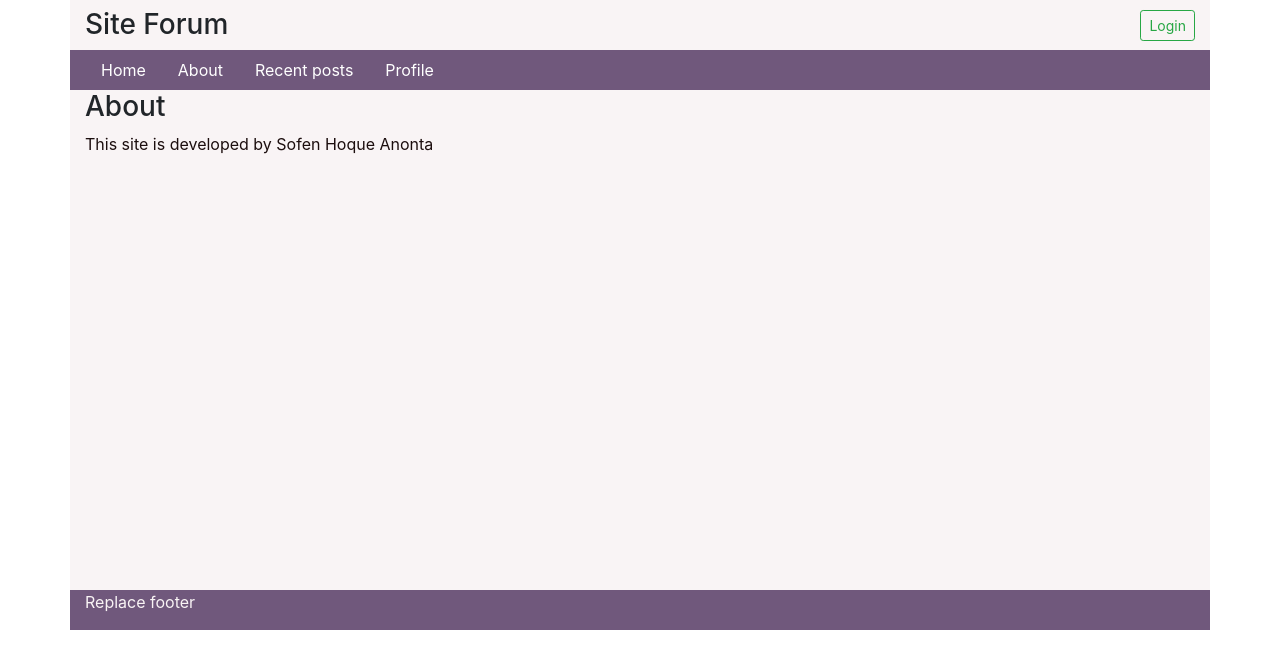
After one commit to SH-anonta/Discussion-Forum, a Django app: page /forum/about in a window 1280 px wide. The commit adds this page. Shown: the top 669 px of the page. Run offline with Django 3.2, Linux system fonts and the light colour scheme; some libraries are stand-ins or nearby versions.

Commit message:
create new view and template for about page add url mapping to about page view

```diff
--- /dev/null
+++ b/forum/templates/forum/about_page.html
@@ -0,0 +1,14 @@
+{%extends 'forum/layout_base_template.html'%}
+
+{%block MainContent%}
+    <div class="container">
+        <div class="row">
+            <div class="col-sm-12">
+                <h3 class="h3">About</h3>
+                <p> This site is developed by Sofen Hoque Anonta</p>
+            </div>
+
+        </div>
+
+    </div>
+{%endblock%}
--- a/forum/templates/forum/layout_base_template.html
+++ b/forum/templates/forum/layout_base_template.html
@@ -50,7 +50,7 @@ It also provides default content for Header footer and sidebar
         <div class="col-sm-12">
             <nav class="nav">
                 <a class="nav-link" href="{%url 'forum:homepage'%}">Home</a>
-                <a class="nav-link" href="{%url 'forum:homepage'%}">About</a>
+                <a class="nav-link" href="{%url 'forum:about_page'%}">About</a>
                 <a class="nav-link" href="/forum">Recent posts</a>
                 <a class="nav-link" href="/forum">Profile</a>
                 <a class="nav-link" href="/forum"></a>
--- a/forum/urls.py
+++ b/forum/urls.py
@@ -1,11 +1,12 @@
 from django.urls import path
 
-from forum.views import HomePage, Login, Logout, Register
+from forum.views import HomePage, Login, Logout, Register, AboutPage
 
 app_name= 'forum'
 urlpatterns = [
     path('', HomePage.as_view(), name= 'homepage'),
     path('login', Login.as_view(), name='loginpage'),
+    path('about', AboutPage.as_view(), name='about_page'),
     path('logout', Logout.as_view(), name='logout'),
     path('register', Register.as_view(), name='registration_page'),
 ]
--- a/forum/views.py
+++ b/forum/views.py
@@ -13,6 +13,10 @@ class HomePage(View):
             'boards' : Board.objects.all()
         }
         return render(request, 'forum/home_page.html', context)
+
+class AboutPage(View):
+    def get(self, request):
+        return render(request, 'forum/about_page.html')
 
 class Login(LoginView):
     template_name= 'forum/login_page.html'
```
Also changed, not shown: forum/unit_tests/test_views.py (+10 -1 lines).
